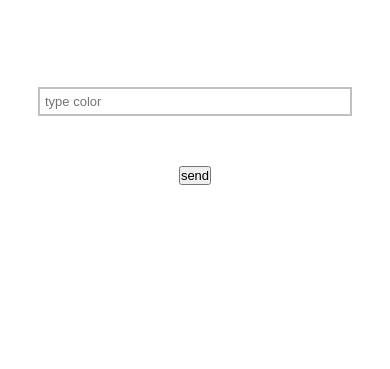
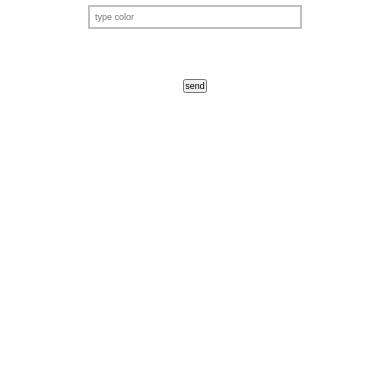
Before and after one commit to Daiyr05/Daiyr05.github.io, a plain HTML site: page colors.html in a window 390 px wide. Shown: the part 475-844 px from the top of the page. Drawn offline with Linux system fonts and the light colour scheme.

Commit message:
Update colors.html

```diff
--- a/colors.html
+++ b/colors.html
@@ -43,13 +43,46 @@
   }
   @media (max-width:810px) {
     .wrapper{
-      max-width: none;
+      max-width: 710px;
     }
     *{
       font-size: 13px;
     }
     #inp{
         width: 300px;
+    }
+  }
+  @media (max-width:710px) {
+    .wrapper{
+      max-width: 610px;
+    }
+    *{
+      font-size: 12px;
+    }
+    #inp{
+        width: 300px;
+    }
+  }
+  @media (max-width:610px) {
+    .wrapper{
+      max-width: 510px;
+    }
+    *{
+      font-size: 11px;
+    }
+    #inp{
+        width: 300px;
+    }
+  }
+  @media (max-width:510px) {
+    .wrapper{
+      max-width: none;
+    }
+    *{
+      font-size: 9px;
+    }
+    #inp{
+        width: 200px;
     }
   }
   </style>
```
